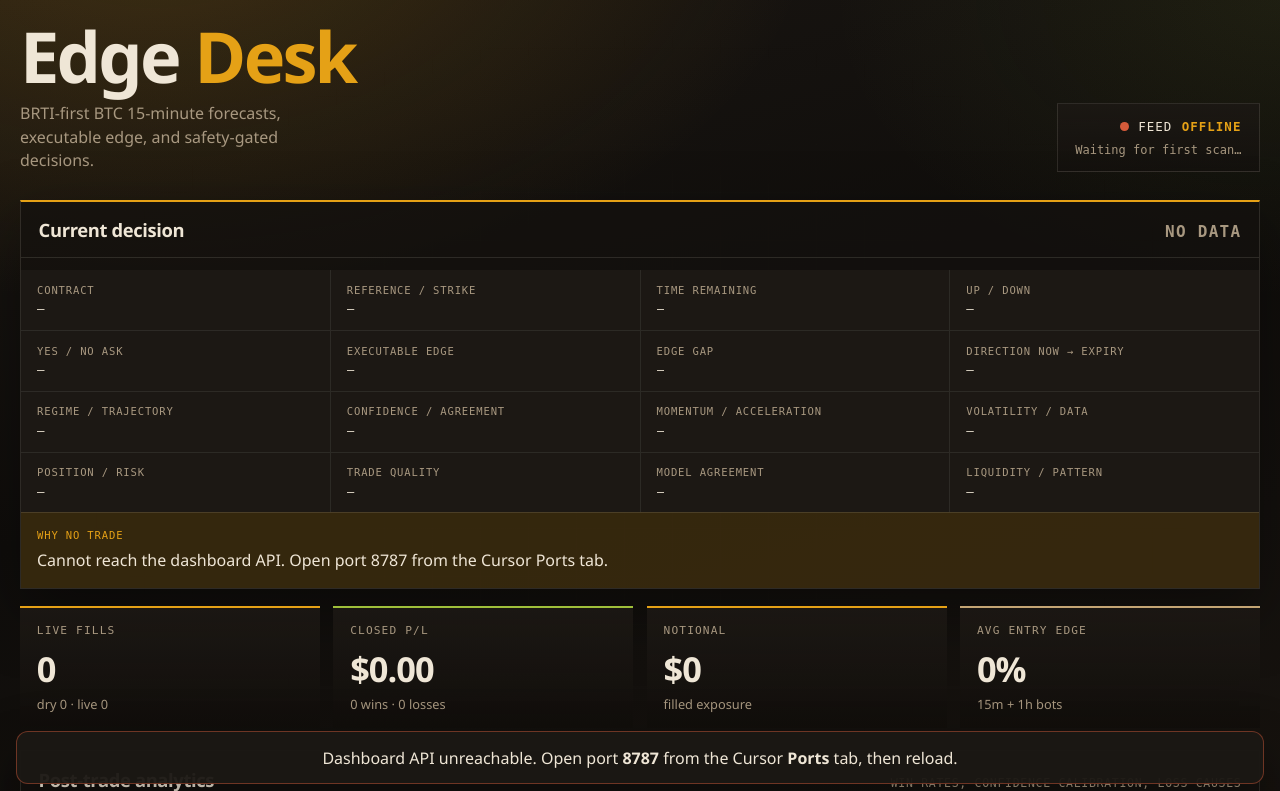
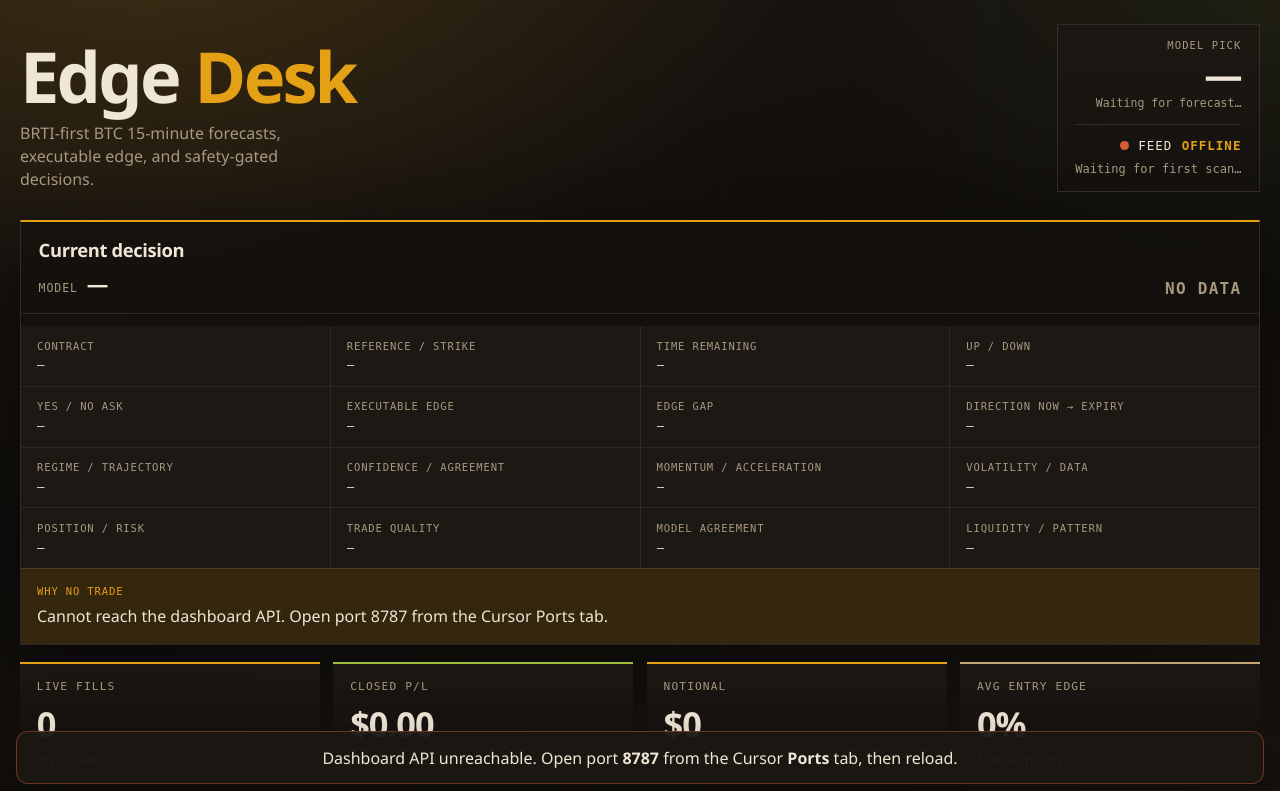
Before and after one commit to jamahlmock11/jamahlmock11, a FastAPI app: page / in a window 1280 px wide. Shown: the top 791 px of the page. Run offline with FastAPI, Linux system fonts and the light colour scheme; data that the repository does not hold is empty.

Commit message:
Show model UP/DOWN pick prominently on dashboard header
Co-authored-by: jamahlmock11 <jamahlmock11@gmail.com>

```diff
--- a/src/kalshi_bot/dashboard/static/app.js
+++ b/src/kalshi_bot/dashboard/static/app.js
@@ -38,6 +38,70 @@
 
   function fixed(n, digits = 2) {
     return n == null ? "—" : Number(n).toFixed(digits);
+  }
+
+  function modelPickMeta(d) {
+    if (!d) {
+      return {
+        pick: "—",
+        cls: "flat",
+        label: "—",
+        sub: "Waiting for forecast…",
+      };
+    }
+    const asPercent = (n) => {
+      if (n == null) return null;
+      const value = Number(n);
+      return value <= 1 ? value * 100 : value;
+    };
+    const up = asPercent(d.up_probability);
+    const down = asPercent(d.down_probability);
+    const predicted = (d.predicted_direction || "").toUpperCase();
+    let pick = predicted;
+    if (!pick || pick === "FLAT") {
+      if (up == null || down == null) {
+        return {
+          pick: "—",
+          cls: "flat",
+          label: "—",
+          sub: "No forecast logged",
+        };
+      }
+      pick = up >= down ? "UP" : "DOWN";
+    }
+    const prob = pick === "UP" ? up : down;
+    const other = pick === "UP" ? down : up;
+    const cls = pick === "UP" ? "up" : pick === "DOWN" ? "down" : "flat";
+    const probText = prob == null ? pick : `${pick} ${prob.toFixed(1)}%`;
+    const sub =
+      up == null || down == null
+        ? "Strike-expiry probability unavailable"
+        : `Above strike ${up.toFixed(1)}% · Below ${down.toFixed(1)}%`;
+    return {
+      pick,
+      cls,
+      label: probText,
+      sub,
+      other,
+    };
+  }
+
+  function renderModelPick(d) {
+    const meta = modelPickMeta(d);
+    const bannerValue = $("modelPick");
+    const bannerSub = $("modelPickSub");
+    const decisionPick = $("decisionModelPick");
+    if (bannerValue) {
+      bannerValue.textContent = meta.label;
+      bannerValue.className = `model-pick-value ${meta.cls}`;
+    }
+    if (bannerSub) {
+      bannerSub.textContent = meta.sub;
+    }
+    if (decisionPick) {
+      decisionPick.textContent = meta.label;
+      decisionPick.className = meta.cls;
+    }
   }
 
   function tierBadge(tier) {
@@ -305,6 +369,7 @@
 
   function renderCurrentDecision(d) {
     if (!d) return;
+    renderModelPick(d);
     const action = d.action || "NO_TRADE";
     $("decisionAction").textContent = action;
     $("decisionAction").className = `decision-action ${action.toLowerCase()}`;
@@ -414,6 +479,7 @@
 
     const decision = stats.last_decision;
     const scan = stats.last_scan;
+    renderModelPick(decision);
     if (decision || scan) {
       $("mode").textContent = decision ? (decision.dry_run ? "PAPER" : "LIVE") : (scan.mode || "—");
       $("statSpot").textContent = decision
--- a/src/kalshi_bot/dashboard/static/styles.css
+++ b/src/kalshi_bot/dashboard/static/styles.css
@@ -123,6 +123,39 @@ body::before {
   color: var(--muted);
   font-family: var(--font-mono);
   font-size: 0.75rem;
+}
+
+.model-pick-banner {
+  display: grid;
+  gap: 0.2rem;
+  margin-bottom: 0.85rem;
+  padding-bottom: 0.85rem;
+  border-bottom: 1px solid var(--line);
+}
+
+.model-pick-label {
+  color: var(--muted);
+  font-family: var(--font-mono);
+  font-size: 0.66rem;
+  letter-spacing: 0.1em;
+  text-transform: uppercase;
+}
+
+.model-pick-value {
+  font-family: var(--font-display);
+  font-size: clamp(1.8rem, 4vw, 2.4rem);
+  line-height: 1;
+  letter-spacing: -0.03em;
+}
+
+.model-pick-value.up { color: var(--yes); }
+.model-pick-value.down { color: var(--no); }
+.model-pick-value.flat { color: var(--muted); }
+
+.model-pick-sub {
+  color: var(--muted);
+  font-family: var(--font-mono);
+  font-size: 0.72rem;
 }
 
 .stats {
@@ -353,6 +386,42 @@ tbody tr:hover {
 .decision-panel .panel-head {
   margin-bottom: 0.75rem;
 }
+
+.decision-head {
+  display: flex;
+  justify-content: space-between;
+  align-items: flex-end;
+  gap: 1rem;
+}
+
+.decision-head-copy {
+  display: grid;
+  gap: 0.45rem;
+}
+
+.decision-head-model {
+  display: flex;
+  align-items: baseline;
+  gap: 0.55rem;
+  font-family: var(--font-mono);
+  font-size: 0.72rem;
+  letter-spacing: 0.08em;
+  text-transform: uppercase;
+}
+
+.decision-head-model span {
+  color: var(--muted);
+}
+
+.decision-head-model strong {
+  font-family: var(--font-display);
+  font-size: 1.35rem;
+  letter-spacing: -0.02em;
+}
+
+.decision-head-model strong.up { color: var(--yes); }
+.decision-head-model strong.down { color: var(--no); }
+.decision-head-model strong.flat { color: var(--muted); }
 
 .reversal-banner {
   margin-bottom: 1rem;
--- a/src/kalshi_bot/dashboard/templates/index.html
+++ b/src/kalshi_bot/dashboard/templates/index.html
@@ -14,6 +14,11 @@
         <p class="lede">BRTI-first BTC 15-minute forecasts, executable edge, and safety-gated decisions.</p>
       </div>
       <aside class="status-panel">
+        <div class="model-pick-banner" id="modelPickBanner">
+          <span class="model-pick-label">Model pick</span>
+          <strong class="model-pick-value" id="modelPick">—</strong>
+          <span class="model-pick-sub" id="modelPickSub">Waiting for forecast…</span>
+        </div>
         <div class="status-row">
           <span class="pulse" id="pulse"></span>
           <span>Feed</span>
@@ -24,8 +29,14 @@
     </header>
 
     <section class="panel decision-panel">
-      <div class="panel-head">
-        <h2>Current decision</h2>
+      <div class="panel-head decision-head">
+        <div class="decision-head-copy">
+          <h2>Current decision</h2>
+          <div class="decision-head-model">
+            <span>Model</span>
+            <strong id="decisionModelPick">—</strong>
+          </div>
+        </div>
         <div class="decision-action" id="decisionAction">NO DATA</div>
       </div>
       <div class="reversal-banner" id="reversalBanner" hidden>
```
Also changed, not shown: src/kalshi_bot/dashboard/requirements.py (+9 -0 lines).
